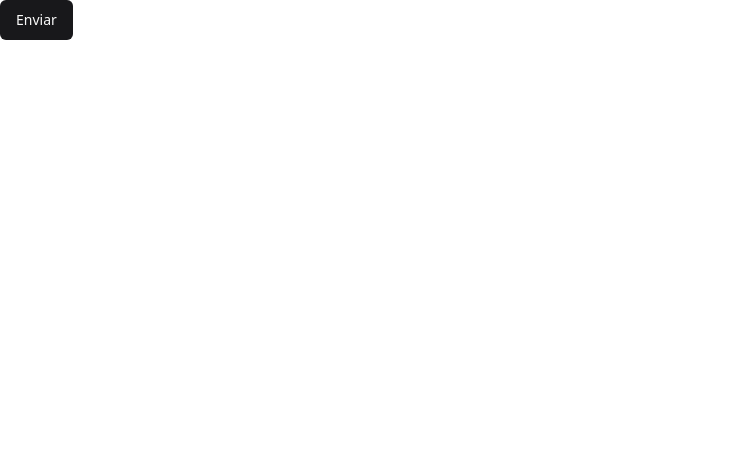
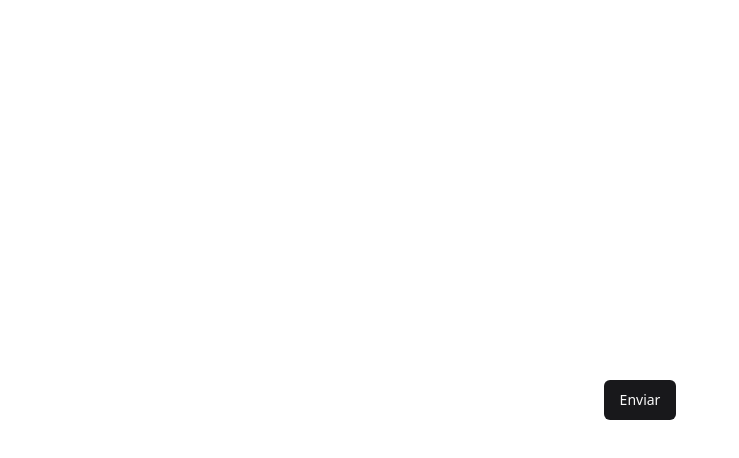
Before and after one commit to irailtonreis/ignite-pizzashop-web, a React (Vite) app: page / in a window 1280 px wide. Shown: the top 458 px of the page, without its empty margins (0-739 px from the left). Built offline with nearby package versions, Linux system fonts and the light colour scheme.

Commit message:
build: reinicia instalação tailwind

```diff
--- a/package.json
+++ b/package.json
@@ -13,7 +13,7 @@
     "@radix-ui/react-slot": "^1.0.2",
     "class-variance-authority": "^0.7.0",
     "clsx": "^2.1.0",
-    "lucide-react": "^0.307.0",
+    "lucide-react": "^0.309.0",
     "react": "^18.2.0",
     "react-dom": "^18.2.0",
     "tailwind-merge": "^2.2.0",
@@ -21,9 +21,11 @@
   },
   "devDependencies": {
     "@rocketseat/eslint-config": "^2.1.0",
-    "@types/node": "^20.10.7",
+    "@types/node": "^20.11.0",
     "@types/react": "^18.2.43",
     "@types/react-dom": "^18.2.17",
+    "@typescript-eslint/eslint-plugin": "^6.14.0",
+    "@typescript-eslint/parser": "^6.14.0",
     "@vitejs/plugin-react": "^4.2.1",
     "autoprefixer": "^10.4.16",
     "eslint": "^8.56.0",
--- a/src/App.tsx
+++ b/src/App.tsx
@@ -3,7 +3,7 @@
 import { Button } from './components/ui/button'
 export function App() {
   return (
-    <div className="flex justify-center items-center h-screen">
+    <div className="flex h-screen items-center justify-center">
       <Button>Enviar</Button>
     </div>
   )
--- a/src/components/ui/button.tsx
+++ b/src/components/ui/button.tsx
@@ -1,36 +1,36 @@
-import * as React from "react"
-import { Slot } from "@radix-ui/react-slot"
-import { cva, type VariantProps } from "class-variance-authority"
+import { Slot } from '@radix-ui/react-slot'
+import { cva, type VariantProps } from 'class-variance-authority'
+import * as React from 'react'
 
-import { cn } from "@/lib/utils"
+import { cn } from '@/lib/utils'
 
 const buttonVariants = cva(
-  "tailwind.config.jsinline-flex tailwind.config.jsitems-center tailwind.config.jsjustify-center tailwind.config.jswhitespace-nowrap tailwind.config.jsrounded-md tailwind.config.jstext-sm tailwind.config.jsfont-medium tailwind.config.jsring-offset-background tailwind.config.jstransition-colors focus-visible:tailwind.config.jsoutline-none focus-visible:tailwind.config.jsring-2 focus-visible:tailwind.config.jsring-ring focus-visible:tailwind.config.jsring-offset-2 disabled:tailwind.config.jspointer-events-none disabled:tailwind.config.jsopacity-50",
+  'inline-flex items-center justify-center whitespace-nowrap rounded-md text-sm font-medium ring-offset-background transition-colors focus-visible:outline-none focus-visible:ring-2 focus-visible:ring-ring focus-visible:ring-offset-2 disabled:pointer-events-none disabled:opacity-50',
   {
     variants: {
       variant: {
-        default: "tailwind.config.jsbg-primary tailwind.config.jstext-primary-foreground hover:tailwind.config.jsbg-primary/90",
+        default: 'bg-primary text-primary-foreground hover:bg-primary/90',
         destructive:
-          "tailwind.config.jsbg-destructive tailwind.config.jstext-destructive-foreground hover:tailwind.config.jsbg-destructive/90",
+          'bg-destructive text-destructive-foreground hover:bg-destructive/90',
         outline:
-          "tailwind.config.jsborder tailwind.config.jsborder-input tailwind.config.jsbg-background hover:tailwind.config.jsbg-accent hover:tailwind.config.jstext-accent-foreground",
+          'border border-input bg-background hover:bg-accent hover:text-accent-foreground',
         secondary:
-          "tailwind.config.jsbg-secondary tailwind.config.jstext-secondary-foreground hover:tailwind.config.jsbg-secondary/80",
-        ghost: "hover:tailwind.config.jsbg-accent hover:tailwind.config.jstext-accent-foreground",
-        link: "tailwind.config.jstext-primary tailwind.config.jsunderline-offset-4 hover:tailwind.config.jsunderline",
+          'bg-secondary text-secondary-foreground hover:bg-secondary/80',
+        ghost: 'hover:bg-accent hover:text-accent-foreground',
+        link: 'text-primary underline-offset-4 hover:underline',
       },
       size: {
-        default: "tailwind.config.jsh-10 tailwind.config.jspx-4 tailwind.config.jspy-2",
-        sm: "tailwind.config.jsh-9 tailwind.config.jsrounded-md tailwind.config.jspx-3",
-        lg: "tailwind.config.jsh-11 tailwind.config.jsrounded-md tailwind.config.jspx-8",
-        icon: "tailwind.config.jsh-10 tailwind.config.jsw-10",
+        default: 'h-10 px-4 py-2',
+        sm: 'h-9 rounded-md px-3',
+        lg: 'h-11 rounded-md px-8',
+        icon: 'h-10 w-10',
       },
     },
     defaultVariants: {
-      variant: "default",
-      size: "default",
+      variant: 'default',
+      size: 'default',
     },
-  }
+  },
 )
 
 export interface ButtonProps
@@ -41,7 +41,7 @@
 
 const Button = React.forwardRef<HTMLButtonElement, ButtonProps>(
   ({ className, variant, size, asChild = false, ...props }, ref) => {
-    const Comp = asChild ? Slot : "button"
+    const Comp = asChild ? Slot : 'button'
     return (
       <Comp
         className={cn(buttonVariants({ variant, size, className }))}
@@ -49,8 +49,8 @@
         {...props}
       />
     )
-  }
+  },
 )
-Button.displayName = "Button"
+Button.displayName = 'Button'
 
 export { Button, buttonVariants }
--- a/src/global.css
+++ b/src/global.css
@@ -68,9 +68,9 @@
 
 @layer base {
   * {
-    @apply tailwind.config.jsborder-border;
+    @apply border-border;
   }
   body {
-    @apply tailwind.config.jsbg-background tailwind.config.jstext-foreground;
+    @apply bg-background text-foreground;
   }
 }
--- a/tailwind.config.js
+++ b/tailwind.config.js
@@ -7,7 +7,7 @@
     './app/**/*.{ts,tsx}',
     './src/**/*.{ts,tsx}',
   ],
-  prefix: 'tailwind.config.js',
+  prefix: '',
   theme: {
     container: {
       center: true,
```
Also changed, not shown: .eslintrc.json, components.json, 1 other file (tests, documents, lock files or other folders).
